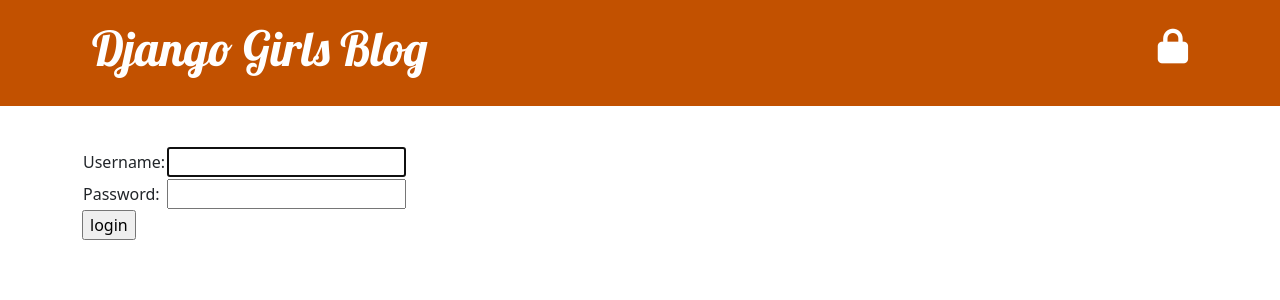
After one commit to b-a-b-i-s/my-first-blog, a Django app: page /accounts/login/?next=/post/new/ in a window 1280 px wide. The commit adds this page. Shown: the top 300 px of the page. Run offline with Django 3.2, Linux system fonts and the light colour scheme; some libraries are stand-ins or nearby versions.

Commit message:
Adding security to your website - need a username and password to log in, - need to be logged in to add, edit, publish or delete posts, - and can log out again.

```diff
--- a/blog/templates/blog/base.html
+++ b/blog/templates/blog/base.html
@@ -5,6 +5,7 @@
         <title>Django Girls blog</title>
         <link rel="stylesheet" href="https://cdn.jsdelivr.net/npm/bootstrap@5.1.3/dist/css/bootstrap.min.css" integrity="sha384-1BmE4kWBq78iYhFldvKuhfTAU6auU8tT94WrHftjDbrCEXSU1oBoqyl2QvZ6jIW3" crossorigin="anonymous">
         <link href='//fonts.googleapis.com/css?family=Lobster&subset=latin,latin-ext' rel='stylesheet' type='text/css'>
+        <link rel="stylesheet" href="https://cdnjs.cloudflare.com/ajax/libs/font-awesome/6.1.1/css/all.min.css" integrity="sha512-KfkfwYDsLkIlwQp6LFnl8zNdLGxu9YAA1QvwINks4PhcElQSvqcyVLLD9aMhXd13uQjoXtEKNosOWaZqXgel0g==" crossorigin="anonymous" referrerpolicy="no-referrer" />
         <link rel="stylesheet" href="{% static 'css/blog.css' %}">
     </head>
     <body>
@@ -12,17 +13,23 @@
             <div class="container">
                 {% if user.is_authenticated %}
                     <a href="{% url 'post_new' %}" class="top-menu">
-                        {% include './icons/file-earmark-plus.svg' %}
+                        <i class="fa-solid fa-plus"></i>
                     </a>
+                    {% comment %} <a href="{% url 'post_draft_list' %}" class="top-menu"><span class="glyphicon glyphicon-edit"></span></a> {% endcomment %}
+                    <p class="top-menu">Hello {{ user.username }} <small>(<a href="{% url 'logout' %}">Log out</a>)</small></p>
+                {% else %}
+                    <a href="{% url 'login' %}" class="top-menu"><i class="fa-solid fa-lock"></i></a>
                 {% endif %}
                 <h1><a href="/">Django Girls Blog</a></h1>
             </div>
         </header>
+
         <main class="content container">
             <div class="row">
                 <div class="col">
-                    {% block content %}
-                    {% endblock %}
+                {% comment %} <div class="col-md-8"> {% endcomment %}
+                {% block content %}
+                {% endblock %}
                 </div>
             </div>
         </main>
--- /dev/null
+++ b/blog/templates/registration/login.html
@@ -0,0 +1,24 @@
+{% extends "blog/base.html" %}
+
+{% block content %}
+    {% if form.errors %}
+        <p>Your username and password didn't match. Please try again.</p>
+    {% endif %}
+
+    <form method="post" action="{% url 'login' %}">
+    {% csrf_token %}
+        <table>
+        <tr>
+            <td>{{ form.username.label_tag }}</td>
+            <td>{{ form.username }}</td>
+        </tr>
+        <tr>
+            <td>{{ form.password.label_tag }}</td>
+            <td>{{ form.password }}</td>
+        </tr>
+        </table>
+
+        <input type="submit" value="login" />
+        <input type="hidden" name="next" value="{{ next }}" />
+    </form>
+{% endblock %}
--- a/blog/urls.py
+++ b/blog/urls.py
@@ -6,5 +6,4 @@ urlpatterns = [
     path('post/<int:pk>/', views.post_detail, name='post_detail'),
     path('post/new/', views.post_new, name='post_new'),
     path('post/<int:pk>/edit/', views.post_edit, name='post_edit'),
-
 ]
--- a/blog/views.py
+++ b/blog/views.py
@@ -2,6 +2,8 @@ from django.shortcuts import render, get_object_or_404, redirect
 from django.utils import timezone
 from .models import Post
 from .forms import PostForm
+from django.contrib.auth.decorators import login_required
+from django.http import Http404
 
 def post_list(request):
     posts = Post.objects.filter(published_date__lte=timezone.now()).order_by('published_date')
@@ -11,6 +13,7 @@ def post_detail(request, pk):
     post = get_object_or_404(Post, pk=pk)
     return render(request, 'blog/post_detail.html', {'post': post})
 
+@login_required
 def post_new(request):
     if request.method == "POST":
         form = PostForm(request.POST)
@@ -24,12 +27,14 @@ def post_new(request):
         form = PostForm()
     return render(request, 'blog/post_edit.html', {'form': form})
 
+@login_required
 def post_edit(request, pk):
     post = get_object_or_404(Post, pk=pk)
     if request.method == "POST":
         form = PostForm(request.POST, instance=post)
         if form.is_valid():
             post = form.save(commit=False)
+            if request.user != post.author: raise Http404
             post.author = request.user
             post.published_date = timezone.now()
             post.save()
--- a/mysite/settings.py
+++ b/mysite/settings.py
@@ -133,3 +133,5 @@ STATIC_ROOT = BASE_DIR / 'staticfiles'
 # https://docs.djangoproject.com/en/3.2/ref/settings/#default-auto-field
 
 DEFAULT_AUTO_FIELD = 'django.db.models.BigAutoField'
+
+LOGIN_REDIRECT_URL = '/'
--- a/mysite/urls.py
+++ b/mysite/urls.py
@@ -13,10 +13,14 @@ Including another URLconf
     1. Import the include() function: from django.urls import include, path
     2. Add a URL to urlpatterns:  path('blog/', include('blog.urls'))
 """
+from django.urls import path, include
 from django.contrib import admin
-from django.urls import path, include
+
+from django.contrib.auth import views
 
 urlpatterns = [
     path('admin/', admin.site.urls),
+    path('accounts/login/', views.LoginView.as_view(), name='login'),
+    path('accounts/logout/', views.LogoutView.as_view(next_page='/'), name='logout'),
     path('', include('blog.urls')),
 ]
```
